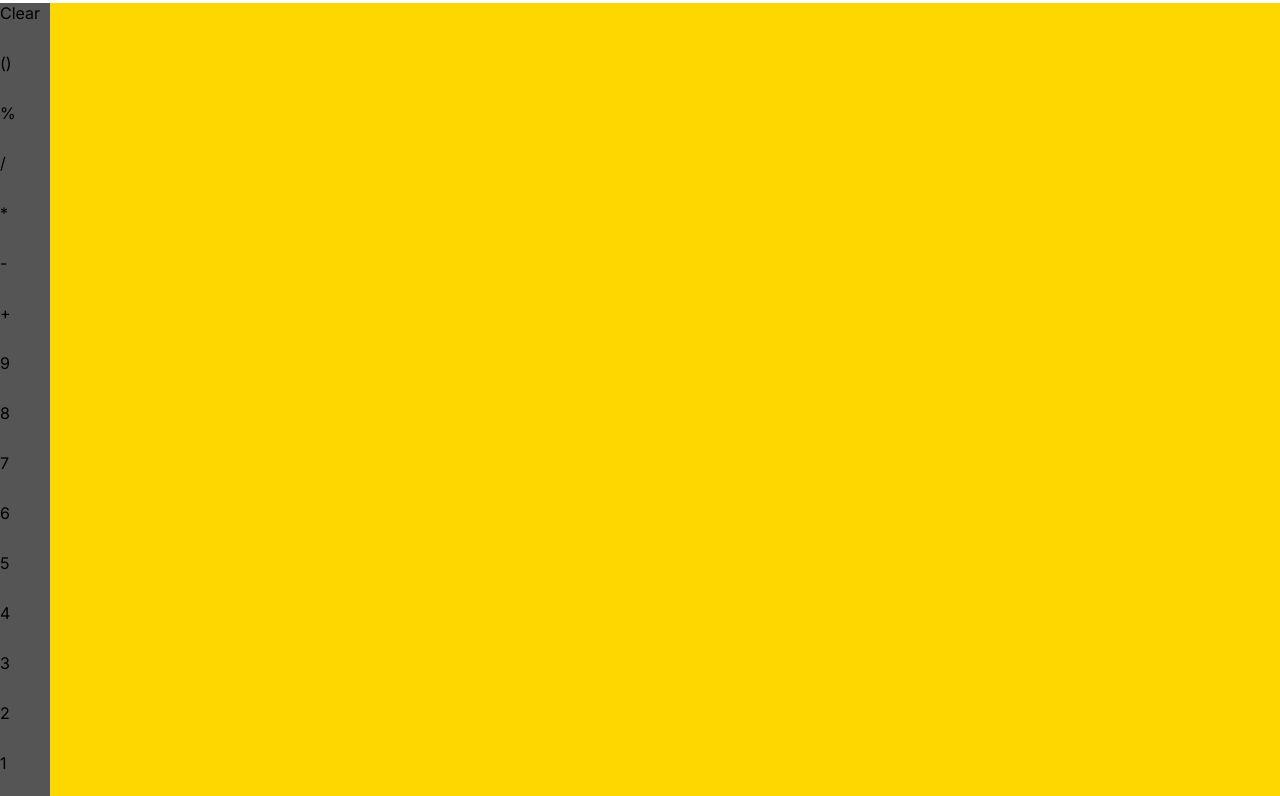
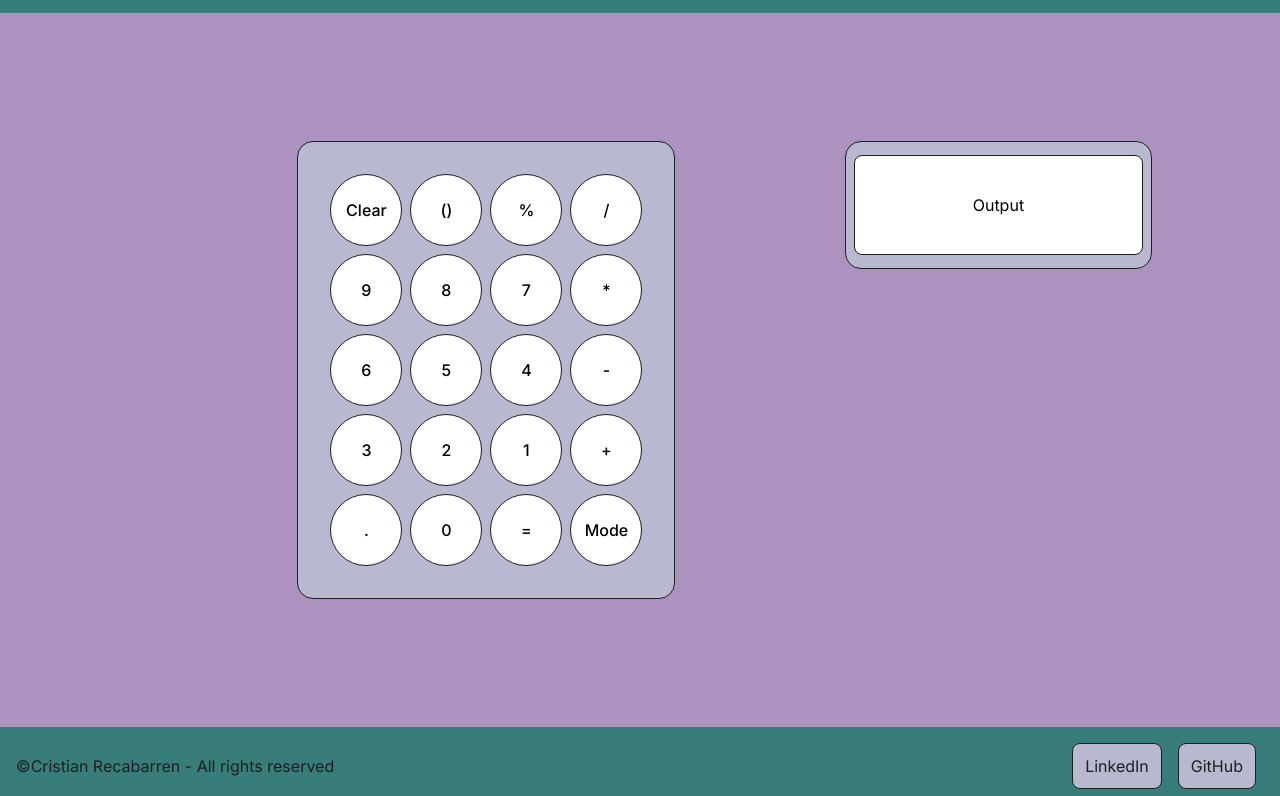
Before and after one commit to bit-rec98/Calculator_Project, a plain HTML site: page index.html in a window 1280 px wide. Shown: the part 85-881 px from the top of the page. Drawn offline with Linux system fonts and the light colour scheme.

Commit message:
Added styles and README.md file

```diff
--- a/css/styles.css
+++ b/css/styles.css
@@ -8,13 +8,27 @@ body{
     scroll-behavior: smooth;
     font-family: 'Inter', sans-serif;
 }
-
 header{
     display: flex;
     flex-direction: row;
+    flex-wrap: wrap;
     justify-content: space-between;
     padding: 16px;
-    margin-bottom: 12px;
+    background: #387d7a;
+}
+
+h1, p{
+    color: #1d201f;
+}
+
+h1{
+    display: flex;
+    flex-direction: row;
+    justify-content: center;
+    align-items: center;
+    background: #AB92BF;
+    padding: 8px;
+    border-radius: 16px;
 }
 
 nav{
@@ -27,19 +41,102 @@ nav{
 nav a, footer a{
     text-decoration: none;
     padding: 12px;
-    background: #555;
-    color: whitesmoke;
+    background: #B8B8D1;
+    margin: 0 8px;
+    color: #1d201f;
+    border: 1px solid #1d201f;
+    border-radius: 8px;
+    display: flex;
+    flex-direction: row;
+    justify-content: center;
+    align-items: center;
+}
+
+footer{
+    display: flex;
+    flex-direction: row;
+    justify-content: center;
+    align-items: center;
+}
+
+footer div{
+    display: flex;
+    flex-direction: row;
+    justify-content: center;
+    align-items: center;
+}
+
+nav button{
+    padding: 16px;
+    background: #AB92BF;
+    border-radius: 8px;
+    font-size: 16px;
+}
+
+main{
+    background: #AB92BF;
+    padding: 128px;
+    display: flex;
+    flex-direction: row;
+    justify-content: space-between;
+    flex-wrap: wrap;
 }
 
 .container{
-    background:gold;
+    background:#B8B8D1;
+    border: 1px solid #1d201f;
+    border-radius: 16px;
+    display: flex;
+    flex-direction: row;
+    justify-content: center;
     display: grid;
+    grid-template-columns: repeat(4, 1fr);
+    grid-template-rows: repeat(4, 1fr);
+    grid-gap: 8px;
+    max-width: 380px;
+    margin: 0 auto;
+    padding: 32px;
+
 }
 
 .container div{
-    background: #555;
-    width: 50px;
-    height: 50px;
+    margin: 0 auto;
+    background: white;
+    width: 72px;
+    height: 72px;
+    border: 1px solid #1d201f;
+    border-radius: 50px;
+    display: flex;
+    flex-direction: row;
+    align-items: center;
+    justify-content: center;
+    font-weight: 500;
+    font-size: 16px;
+}
+
+.output{
+    background: #B8B8D1;
+    border: 1px solid #1d201f;
+    border-radius: 16px;
+    display: flex;
+    flex-direction: row;
+    justify-content: center;
+    align-items: center;
+    max-height: 128px;
+    width: 30%;
+}
+
+.output div{
+    background: white;
+    border: 1px solid #1d201f;
+    border-radius: 8px;
+    margin: 8px;
+    padding: 16px;
+    display: flex;
+    justify-content: center;
+    align-items: center;
+    width: 100%;
+    height: 80%;
 }
 
 footer{
@@ -47,4 +144,5 @@ footer{
     flex-direction: row;
     justify-content: space-between;
     padding: 16px;
+    background: #387d7a;
 }
--- a/index.html
+++ b/index.html
@@ -14,7 +14,7 @@
             <a href="#">Home</a>
             <a href="#">Code</a>
             <a href="#">Change Mode</a>
-            <button>Dark/Light</button>
+            <button>Light</button>
         </nav>
     </header>
     <main>
@@ -23,22 +23,25 @@
             <div>()</div>
             <div>%</div>
             <div>/</div>
-            <div>*</div>
-            <div>-</div>
-            <div>+</div>
             <div>9</div>
             <div>8</div>
             <div>7</div>
+            <div>*</div>
             <div>6</div>
             <div>5</div>
             <div>4</div>
+            <div>-</div>
             <div>3</div>
             <div>2</div>
             <div>1</div>
+            <div>+</div>
+            <div>.</div>
             <div>0</div>
-            <div>.</div>
             <div>=</div>
             <div>Mode</div>
+        </div>
+        <div class="output">
+            <div>Output</div>
         </div>
     </main>
     <footer>
```
Also changed, not shown: 1 other file.
